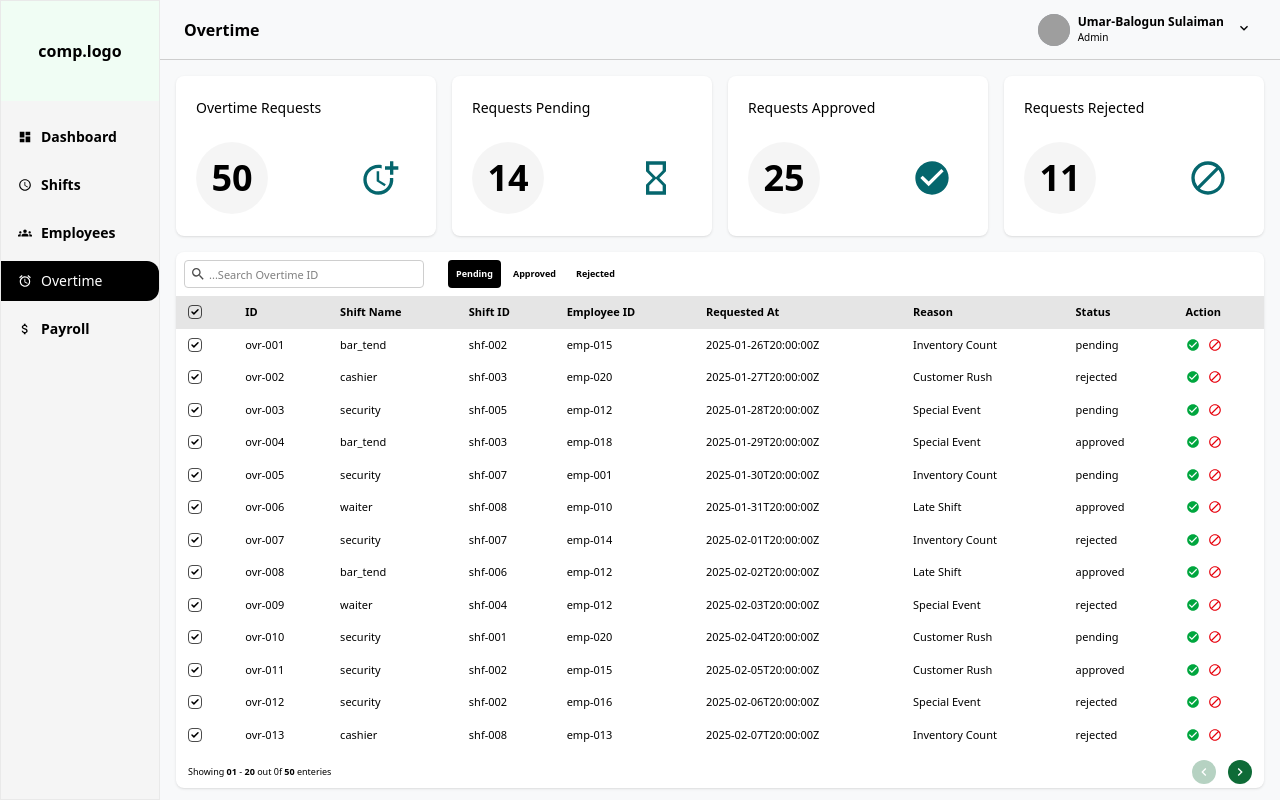
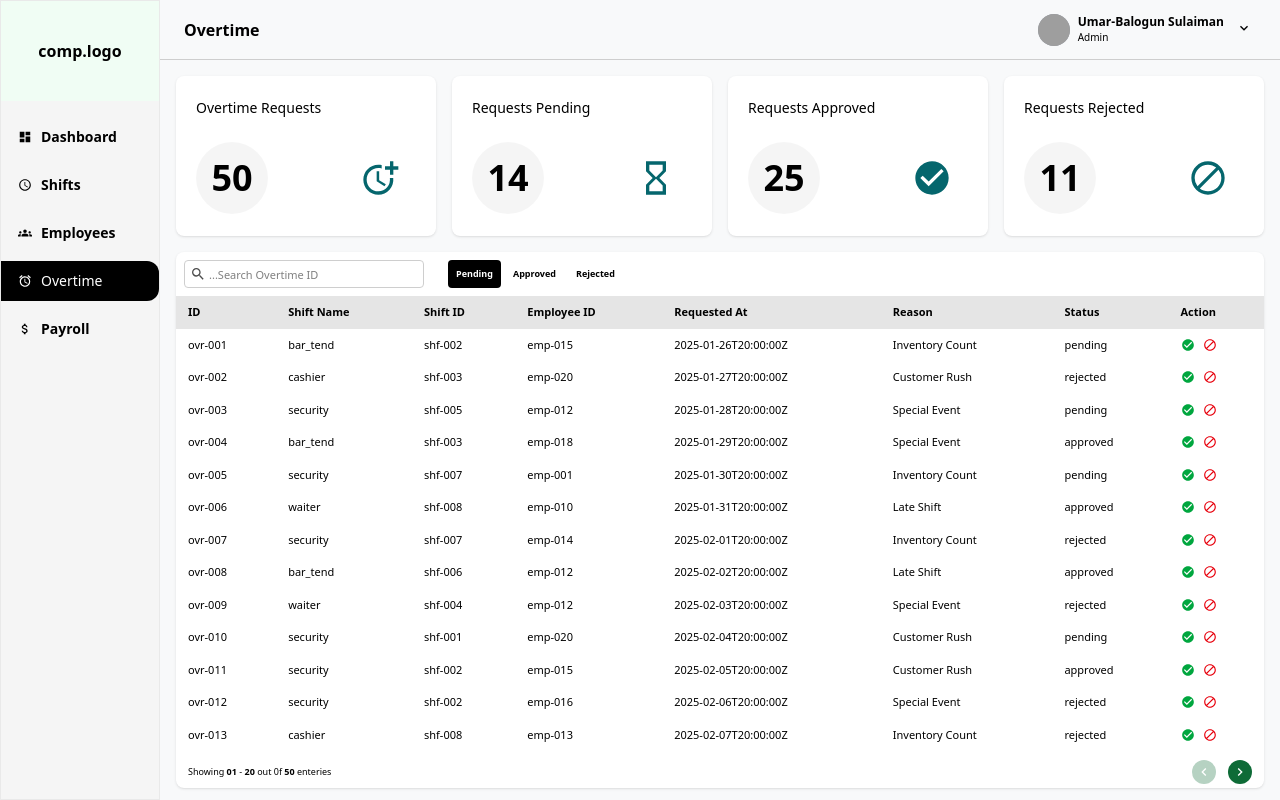
Before and after one commit to sulaimanUmar48/shift-management-portal, a React (Vite) app: page /overtime in a window 1280 px wide. Built offline with nearby package versions, Linux system fonts and the light colour scheme; grey boxes are pictures that could not be loaded.

Commit message:
Add Vercel.json to fix rerouting 404 Issues

```diff
--- a/src/components/table/Table.tsx
+++ b/src/components/table/Table.tsx
@@ -9,9 +9,10 @@ type Props<TData extends object> = {
     columnDef: ColumnDef<TData, any>[]
     inputColumnFilterID: string
     inputColumnFilterValue: string
+    allowCheckBox: boolean
 }
 
-const Table = <TData extends object>({Data, columnDef, inputColumnFilterID, inputColumnFilterValue}:Props<TData>) => {
+const Table = <TData extends object>({Data, columnDef, inputColumnFilterID, inputColumnFilterValue, allowCheckBox}:Props<TData>) => {
 
     const data = useMemo(()=> Data ?? [], [Data])
 
@@ -38,7 +39,7 @@ const Table = <TData extends object>({Data, columnDef, inputColumnFilterID, inpu
                 <div className="relative w-3.5 h-3.5">
                 <input
                 type="checkbox"
-                onChange={()=>{row.getToggleSelectedHandler()}}
+                onChange={row.getToggleSelectedHandler()}
                 checked={row.getIsSelected()}
                 className={`appearance-none border-[1.5px] border-secondary/70 w-3.5 h-3.5 rounded checked:bg-secondary peer`}
                 />
@@ -49,7 +50,7 @@ const Table = <TData extends object>({Data, columnDef, inputColumnFilterID, inpu
             })
         ]
 
-        return [...checkColumn, ...columnDef]
+        return [...allowCheckBox ? checkColumn : [], ...columnDef]
     }
     , [columnDef])
 
@@ -125,7 +126,8 @@ const Table = <TData extends object>({Data, columnDef, inputColumnFilterID, inpu
                     {table.getRowModel().rows.map( row =>
                         <tr
                         key={row.id}
-                        className={`border-set border-l-0`}
+                        className={`border-set border-l-0 hover:bg-secondary/2`}
+                        onClick={row.getToggleSelectedHandler()}
                         >
                             {row.getVisibleCells().map( cell =>
                                 <td
--- a/src/pages/Employees.tsx
+++ b/src/pages/Employees.tsx
@@ -169,7 +169,7 @@ const Employees = () => {
         <div
         className={`h-123 rounded`}
         >
-          <Table<Employee> Data={data} columnDef={columnDef} inputColumnFilterID={"name"} inputColumnFilterValue={searchInput} />
+          <Table<Employee> Data={data} columnDef={columnDef} inputColumnFilterID={"name"} inputColumnFilterValue={searchInput} allowCheckBox={false} />
         </div>
       </div>
 
--- a/src/pages/Overtimes.tsx
+++ b/src/pages/Overtimes.tsx
@@ -167,7 +167,7 @@ const Overtimes = () => {
         <div
         className={`h-123 rounded`}
         >
-          <Table<Overtime> Data={data} columnDef={columnDef} inputColumnFilterID={"id"} inputColumnFilterValue={searchInput} />
+          <Table<Overtime> Data={data} columnDef={columnDef} inputColumnFilterID={"id"} inputColumnFilterValue={searchInput} allowCheckBox={false} />
         </div>
       </div>
     </div>
--- a/src/pages/Payroll.tsx
+++ b/src/pages/Payroll.tsx
@@ -1,11 +1,14 @@
-import { useEffect } from "react"
+import { useEffect, useState } from "react"
 import { usePageStore } from "../store/page-store"
+import SearchInput from "../components/search-input/SearchInput"
 
 
 const Payroll = () => {
 
     // Store Values
     const {setCurrentPage} = usePageStore()
+
+    const [searchInput, setSearchInput] = useState("")
 
 
     useEffect(()=>{
@@ -14,9 +17,11 @@ const Payroll = () => {
 
   return (
     <div
-    className="h-full max-h-full flex justify-center items-center"
+    className={`
+      h-full max-h-full p-4 flex flex-col gap-4 overflow-y-scroll pb-4 relative
+    `}
     >
-        <h1 className="text-3xl">This is the Payroll</h1>
+
     </div>
   )
 }
--- a/src/pages/Shifts.tsx
+++ b/src/pages/Shifts.tsx
@@ -129,7 +129,7 @@ const Shifts = () => {
         <div
         className={`h-123 rounded`}
         >
-          <Table<Shift> Data={data} columnDef={columnDef} inputColumnFilterID={"location"} inputColumnFilterValue={searchInput} />
+          <Table<Shift> Data={data} columnDef={columnDef} inputColumnFilterID={"location"} inputColumnFilterValue={searchInput} allowCheckBox />
         </div>
 
       </div>
```
Also changed, not shown: vercel.json (added).
